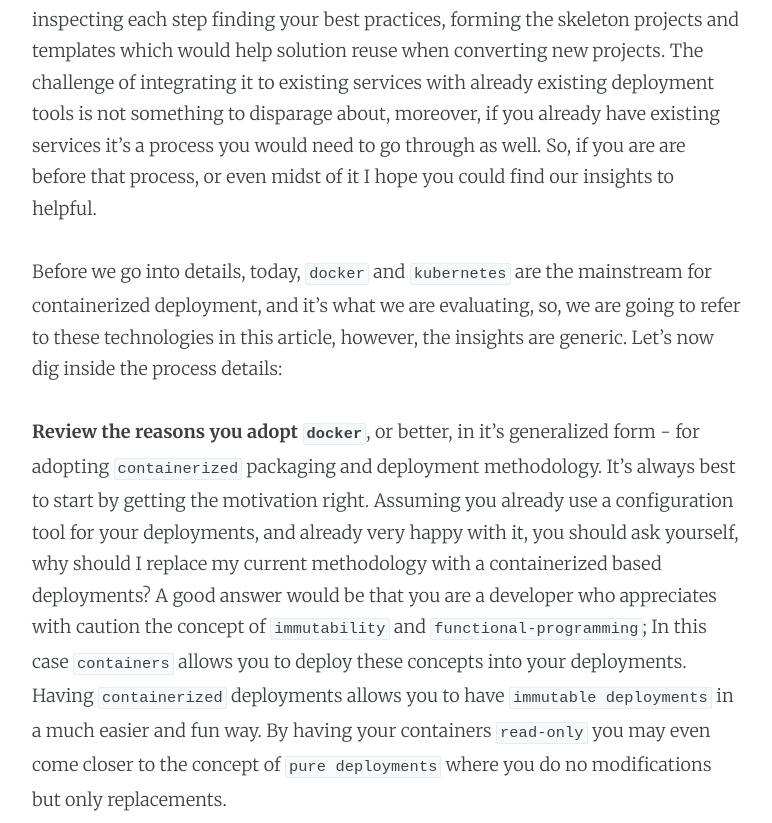
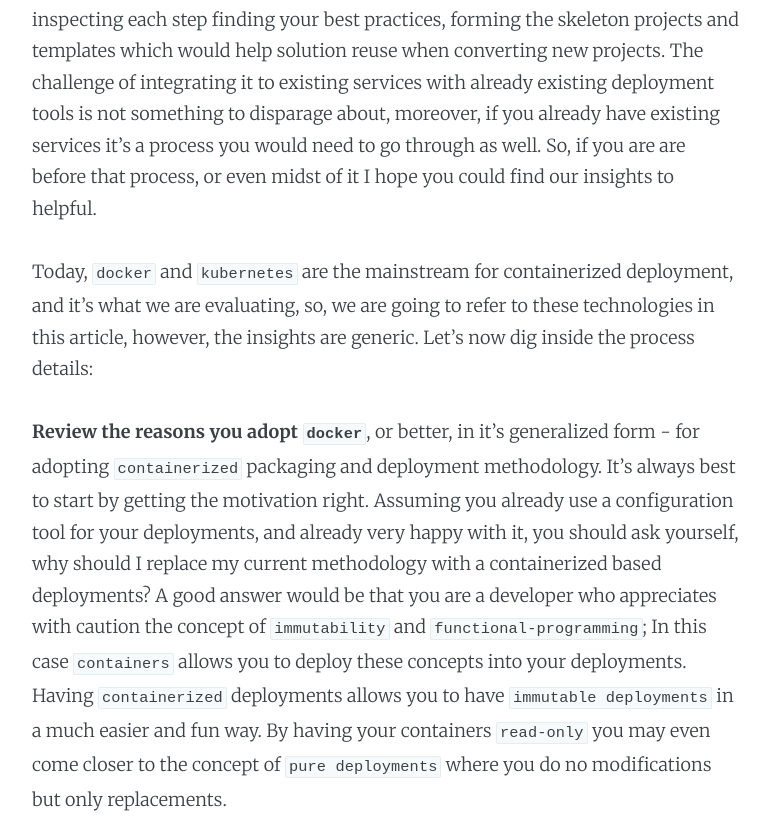
Before and after one commit to LivePersonInc/techblog, a Jekyll site: the page built from _posts/2016/2016-01-26-docker-adoption-pathway-part01.md, in a window 1280 px wide and 900 px high, scrolled down 448 px, cut to the strip 0-823 px from the top of the window. Shown: the whole strip, without its empty margins (253-1025 px from the left). Built offline with Jekyll 4.4.1, drawn with Linux system fonts in a browser that asks for light colours; Markdown is read by kramdown in place of the engine named in the settings; comment, search, counter and statistics services are not loaded.

Commit message:
+minor fixes

```diff
--- a/_posts/2016/2016-01-26-docker-adoption-pathway-part01.md
+++ b/_posts/2016/2016-01-26-docker-adoption-pathway-part01.md
@@ -10,7 +10,7 @@
 ---
 Considering `docker` adoption in your organization? There are many aspects to consider.  As we are going through this evaluation process in LivePerson, we thought it would be beneficial if we share some of our insights on this process.  Any way you look at such an infrastructure change it has a huge impact on developers, CI, CD, configuration, monitoring, packaging, security and almost any aspect of software development and delivery.  You should be going through a path of inspecting each step finding your best practices, forming the skeleton projects and templates which would help solution reuse when converting new projects.  The challenge of integrating it to existing services with already existing deployment tools is not something to disparage about, moreover, if you already have existing services it's a process you would need to go through as well.  So, if you are are before that process, or even midst of it I hope you could find our insights to helpful.
 
-Before we go into details, today, `docker` and `kubernetes` are the mainstream for containerized deployment, and it's what we are evaluating, so, we are going to refer to these technologies in this article, however, the insights are generic.  Let's now dig inside the process details:
+Today, `docker` and `kubernetes` are the mainstream for containerized deployment, and it's what we are evaluating, so, we are going to refer to these technologies in this article, however, the insights are generic.  Let's now dig inside the process details:
 
 **Review the reasons you adopt `docker`**, or better, in it's generalized form - for adopting `containerized` packaging and deployment methodology.  It's always best to start by getting the motivation right.  Assuming you already use a configuration tool for your deployments, and already very happy with it, you should ask yourself, why should I replace my current methodology with a containerized based deployments? A good answer would be that you are a developer who appreciates with caution the concept of `immutability` and `functional-programming`;  In this case `containers` allows you to deploy these concepts into your deployments.  Having `containerized` deployments allows you to have `immutable deployments` in a much easier and fun way.  By having your containers `read-only` you may even come closer to the concept of `pure deployments` where you do no modifications but only replacements.
 
```
